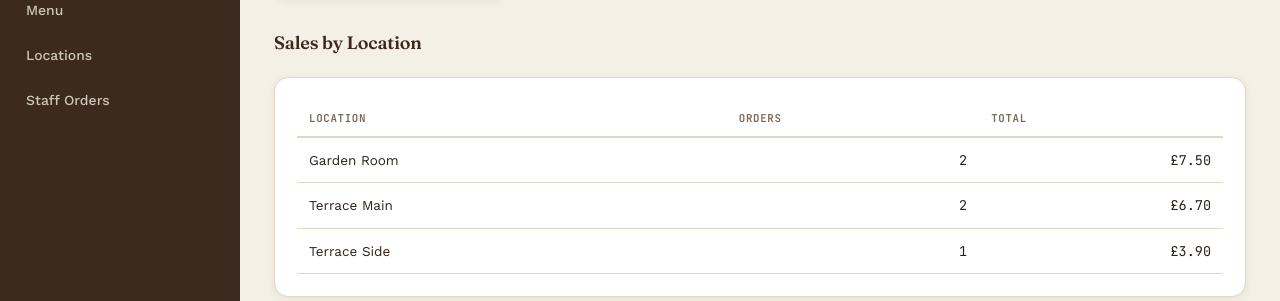
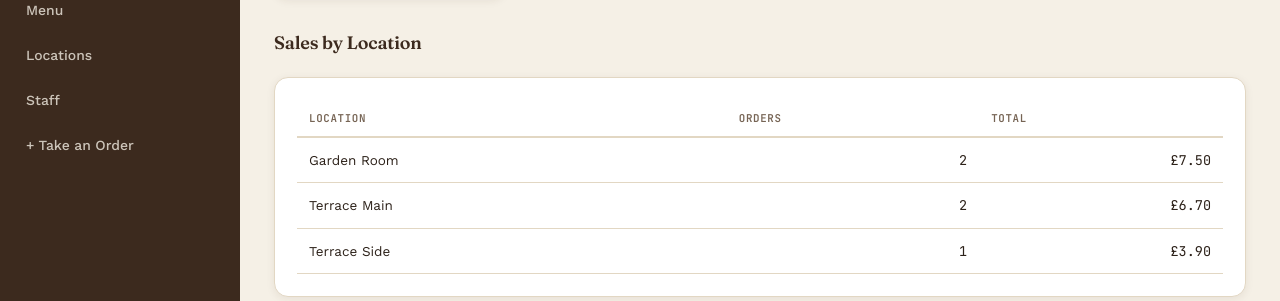
Before and after one commit to sarangikaa/TouchOne, a Flask app: page /manager/dashboard in a window 1280 px wide. Shown: the part 358-659 px from the top of the page. Run offline with Flask 3, Linux system fonts and the light colour scheme; a user stored in the database is signed in; data comes from the database, SQL or seed files in the repository.

Commit message:
Update _nav.html

```diff
--- a/app/templates/manager/_nav.html
+++ b/app/templates/manager/_nav.html
@@ -5,4 +5,5 @@
 <a href="{{ url_for('manager.members') }}" class="{{ 'active' if active_nav == 'members' else '' }}">Members</a>
 <a href="{{ url_for('manager.menu') }}" class="{{ 'active' if active_nav == 'menu' else '' }}">Menu</a>
 <a href="{{ url_for('manager.locations') }}" class="{{ 'active' if active_nav == 'locations' else '' }}">Locations</a>
-<a href="{{ url_for('staff.dashboard') }}" class="{{ 'active' if active_nav == 'staff' else '' }}">Staff Orders</a>
+<a href="{{ url_for('manager.staff_list') }}" class="{{ 'active' if active_nav == 'staff' else '' }}">Staff</a>
+<a href="{{ url_for('staff.new_order') }}">+ Take an Order</a>
```
